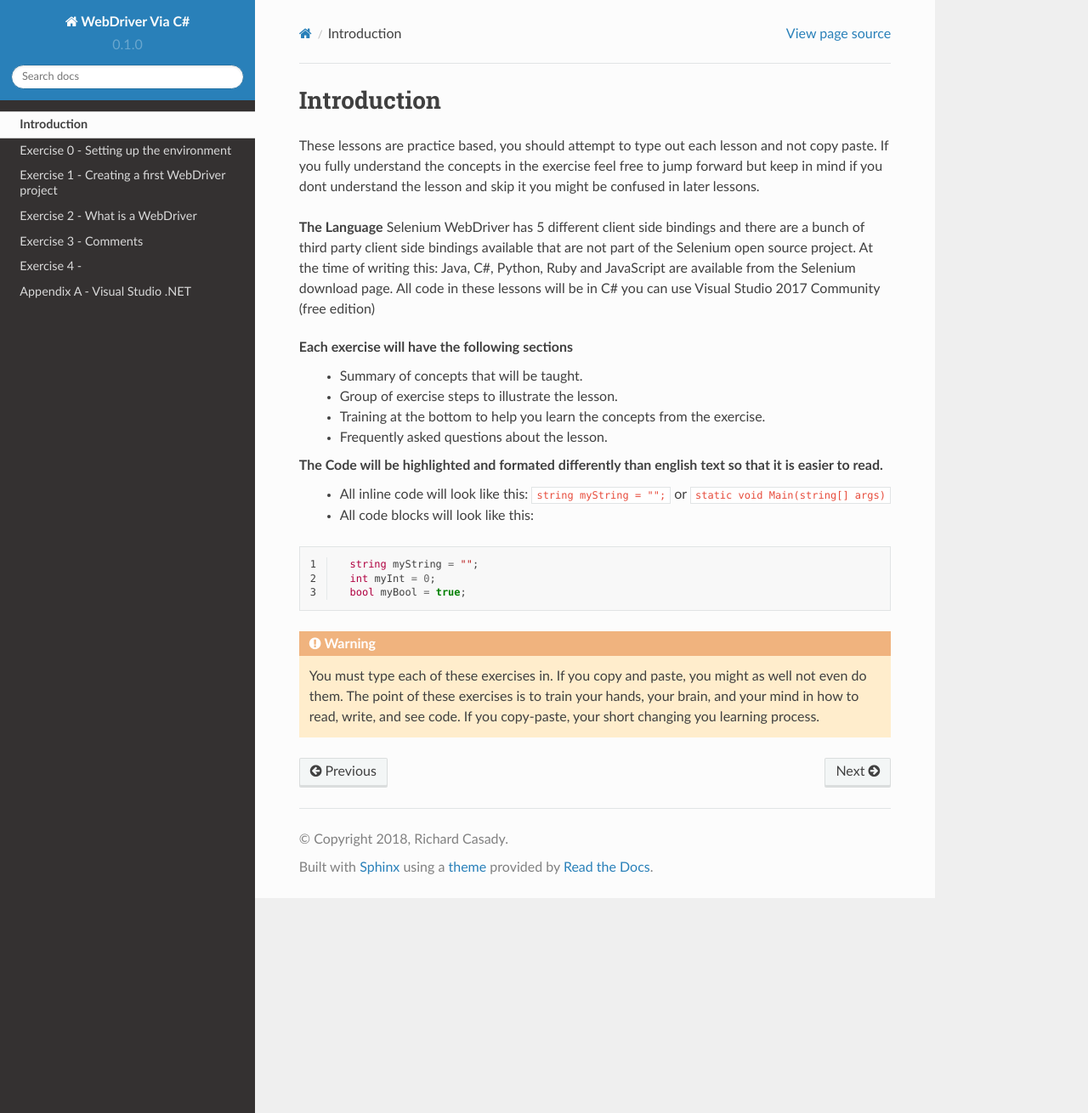
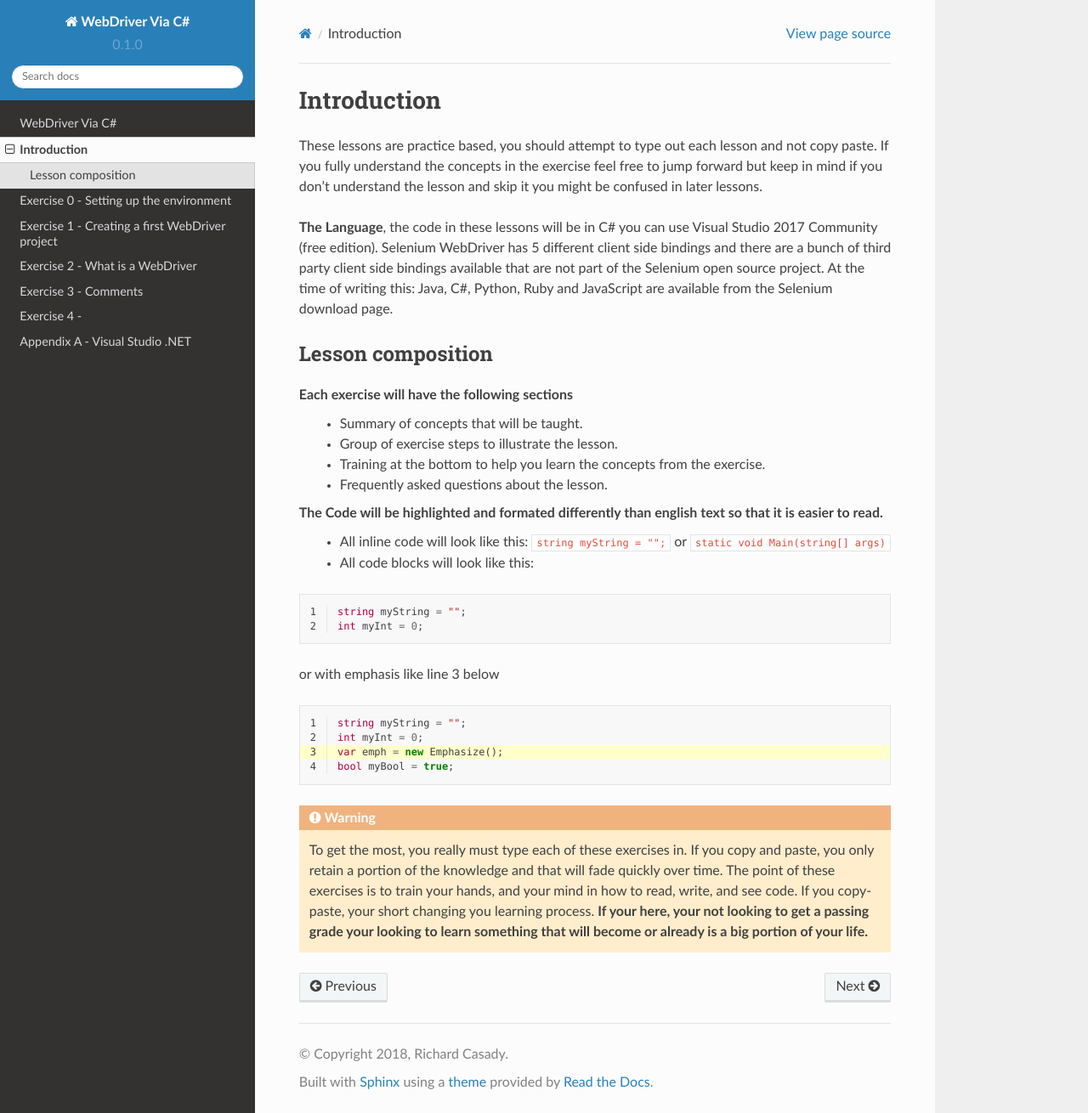
Before and after one commit to rcasady616/Webdriver-Via-CSharp, a Sphinx documentation site: the page built from source/introduction.rst, in a window 1280 px wide and 1310 px high. Shown: the whole window at 85% size. Built offline with Sphinx 7.4.7 and the Read the Docs theme 2.0.0, drawn with Linux system fonts in a browser that asks for light colours.

```diff
--- a/source/conf.py
+++ b/source/conf.py
@@ -51,7 +51,7 @@
 source_suffix = '.rst'
 
 # The master toctree document.
-master_doc = 'index'
+master_doc = 'home'
 
 # The language for content autogenerated by Sphinx. Refer to documentation
 # for a list of supported languages.
--- a/source/introduction.rst
+++ b/source/introduction.rst
@@ -5,13 +5,13 @@
 =========================
 
 These lessons are practice based, you should attempt to type out each lesson and not copy paste.
-If you fully understand the concepts in the exercise feel free to jump forward but keep in mind if you dont understand the lesson and skip it you might be confused in later lessons.
+If you fully understand the concepts in the exercise feel free to jump forward but keep in mind if you don't understand the lesson and skip it you might be confused in later lessons.
 
-**The Language**
-Selenium WebDriver has 5 different client side bindings and there are a bunch of third party client side bindings available that are not part of the Selenium open source project.
+**The Language**, the code in these lessons will be in C# you can use Visual Studio 2017 Community (free edition).  Selenium WebDriver has 5 different client side bindings and there are a bunch of third party client side bindings available that are not part of the Selenium open source project.
 At the time of writing this: Java, C#, Python, Ruby and JavaScript are available from the Selenium download page.
-All code in these lessons will be in C# you can use Visual Studio 2017 Community (free edition)
 
+Lesson composition
+-------------------
 **Each exercise will have the following sections**
     + Summary of concepts that will be taught.
     + Group of exercise steps to illustrate the lesson.
@@ -23,13 +23,23 @@
     + All code blocks will look like this:
 
 .. code-block:: csharp
-  :linenos:
+    :linenos:
 
     string myString = "";
     int myInt = 0;
+
+or with emphasis like line 3 below
+
+.. code-block:: csharp
+    :linenos:
+    :emphasize-lines: 3
+
+    string myString = "";
+    int myInt = 0;
+    var emph = new Emphasize();
     bool myBool = true;
 
 
 .. warning::
 
-    You must type each of these exercises in. If you copy and paste, you might as well not even do them. The point of these exercises is to train your hands, your brain, and your mind in how to read, write, and see code. If you copy-paste, your short changing you learning process.
+    To get the most, you really must type each of these exercises in. If you copy and paste, you only retain a portion of the knowledge and that will fade quickly over time. The point of these exercises is to train your hands, and your mind in how to read, write, and see code. If you copy-paste, your short changing you learning process. **If your here, your not looking to get a passing grade your looking to learn something that will become or already is a big portion of your life.**
```
Also changed, not shown: source/exercise-0.rst (+17 -6 lines), source/home.rst (added, +31 -0 lines), source/index.rst (deleted, +0 -24 lines), source/title.rst (added, +25 -0 lines).
